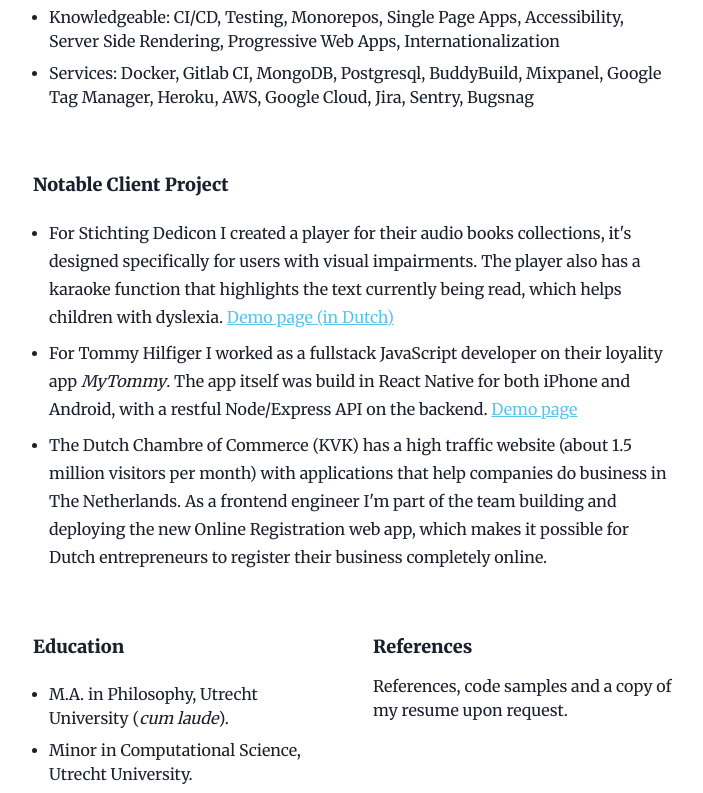
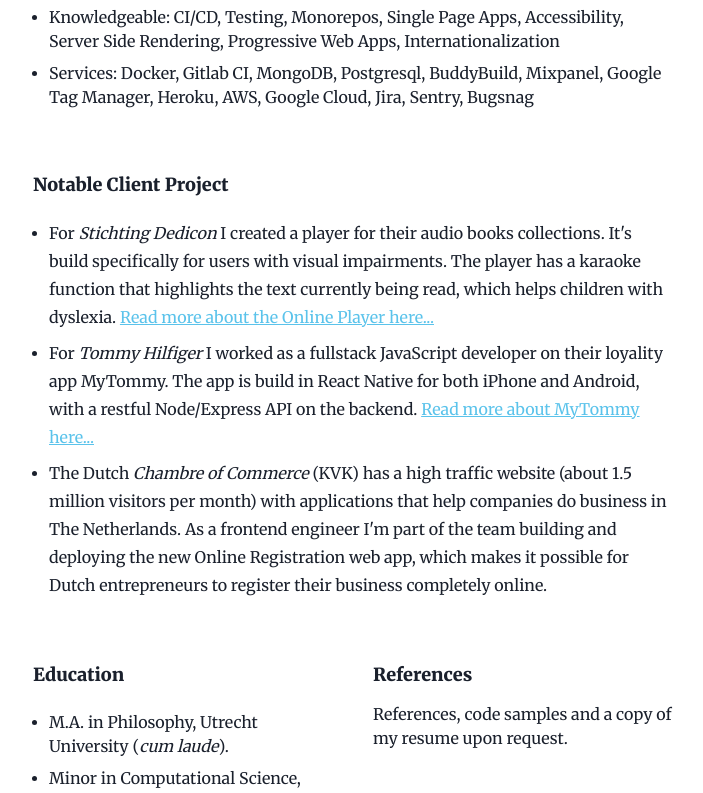
Before and after one commit to vnglst/koenvangilst.nl, a Next.js app: page / in a window 1280 px wide. Shown: the part 569-1362 px from the top of the page, without its empty margins (287-990 px from the left). Built offline with nearby package versions, Linux system fonts and the light colour scheme.

Commit message:
final check

```diff
--- a/pages/dedicon.tsx
+++ b/pages/dedicon.tsx
@@ -6,19 +6,17 @@ const Dedicon: FC = () => {
   return (
     <Layout title="Dedicon | Koen van Gilst" menu="home">
       <Card extraClasses="col-span-2">
-        <h1>
-          Project Online Player <span>[OLP]</span>
-        </h1>
+        <h1>Dedicon</h1>
         <p>
           Ontwikkeling van een online audiospeler in opdracht van Dedicon voor
           Stichting Passend Lezen.
         </p>
         <p>
-          Met de OLP krijgt de gebruiker op verschillende manieren ondersteuning
-          bij het lezen. De ondersteuning bestaat o.a. uit een markering van de
-          zin/woorden van de door een menselijke stem voorgelezen tekst.
-          Daarnaast kunnen voorleessnelheid, lettergrootte, kleuren etc. worden
-          aangepast.
+          Met de Online Player (OLP) krijgt de gebruiker op verschillende
+          manieren ondersteuning bij het lezen. De ondersteuning bestaat o.a.
+          uit een markering van de zin/woorden van de door een menselijke stem
+          voorgelezen tekst. Daarnaast kunnen voorleessnelheid, lettergrootte,
+          kleuren etc. worden aangepast.
         </p>
         <p>
           De OLP is geschikt gemaakt voor gebruik met een schermlezer en kan met
@@ -27,29 +25,25 @@ const Dedicon: FC = () => {
       </Card>
 
       <Card>
-        <h1>Voorbeeld audioboek</h1>
+        <h2>Voorbeeld audioboek</h2>
         <p>
           Hierbij opent de OLP het boek "Harry Potter en het vervloekte kind" in
           de audiomodus.
         </p>
-        <span className="links">
         <a href="https://olp.netlify.app/?bookUrl=https://olp.netlify.app/harry-potter/ncc.html">
           Harry Potter en het vervloekte kind (fragment)
         </a>
-        </span>
       </Card>
 
       <Card>
-        <h1>Voorbeeld combiboek</h1>
+        <h2>Voorbeeld combiboek</h2>
         <p>
           Hierbij opent de OLP het boek "Geel Gras" in de combimodus, waarbij de
           tekst en het woord wordt gemarkeerd.
         </p>
-        <span className="links">
         <a href="https://olp.netlify.app/?bookUrl=https://olp.netlify.app/geel-gras/ncc.html">
           Geel Gras (fragment)
         </a>
-        </span>
       </Card>
 
       <Card>
--- a/pages/hilfiger.tsx
+++ b/pages/hilfiger.tsx
@@ -26,7 +26,7 @@ const Hilfiger: FC = () => (
     </Card>
 
     <Card>
-      <h1>Backend</h1>
+      <h2>Backend</h2>
       <p>Node.js Express API:</p>
       <ul className="list-outside pl-5">
         <li>Nock for gray box testing</li>
@@ -37,7 +37,7 @@ const Hilfiger: FC = () => (
     </Card>
 
     <Card>
-      <h1>Frontend</h1>
+      <h2>Frontend</h2>
       <p>React + Redux:</p>
       <ul className="list-outside pl-5">
         <li>Redux Thunk, Persist etc.</li>
--- a/pages/index.tsx
+++ b/pages/index.tsx
@@ -59,30 +59,30 @@ const Home: FC = () => {
         <h2>Notable Client Project</h2>
         <ul className="list-outside pl-4 leading-7">
           <li>
-            For Stichting Dedicon I created a player for their audio books
-            collections, it's designed specifically for users with visual
-            impairments. The player also has a karaoke function that highlights
-            the text currently being read, which helps children with dyslexia.{" "}
+            For <i>Stichting Dedicon</i> I created a player for their audio
+            books collections. It's build specifically for users with visual
+            impairments. The player has a karaoke function that highlights the
+            text currently being read, which helps children with dyslexia.{" "}
             <Link href="/dedicon">
-              <a>Demo page (in Dutch)</a>
+              <a>Read more about the Online Player here...</a>
             </Link>
           </li>
           <li>
-            For Tommy Hilfiger I worked as a fullstack JavaScript developer on
-            their loyality app <i>MyTommy</i>. The app itself was build in React
+            For <i>Tommy Hilfiger</i> I worked as a fullstack JavaScript
+            developer on their loyality app MyTommy. The app is build in React
             Native for both iPhone and Android, with a restful Node/Express API
             on the backend.{" "}
             <Link href="/hilfiger">
-              <a>Demo page</a>
+              <a>Read more about MyTommy here...</a>
             </Link>
           </li>
           <li>
-            The Dutch Chambre of Commerce (KVK) has a high traffic website
-            (about 1.5 million visitors per month) with applications that help
-            companies do business in The Netherlands. As a frontend engineer I'm
-            part of the team building and deploying the new Online Registration
-            web app, which makes it possible for Dutch entrepreneurs to register
-            their business completely online.
+            The Dutch <i>Chambre of Commerce</i> (KVK) has a high traffic
+            website (about 1.5 million visitors per month) with applications
+            that help companies do business in The Netherlands. As a frontend
+            engineer I'm part of the team building and deploying the new Online
+            Registration web app, which makes it possible for Dutch
+            entrepreneurs to register their business completely online.
           </li>
         </ul>
       </Card>
--- a/pages/labs.tsx
+++ b/pages/labs.tsx
@@ -66,7 +66,7 @@ const Labs: FC = () => (
         <li>🎺 web audio for sounds</li>
       </ul>
       <Card.Footer>
-        [2019] <a href="https://lumber-jack.netlify.com">Play</a> +{" "}
+        [2019] <a href="https://lumber-jack.netlify.app">Play</a> +{" "}
         <a href="https://github.com/vnglst/lumber-jack">Source</a>
       </Card.Footer>
     </Card>
@@ -79,13 +79,13 @@ const Labs: FC = () => (
       </p>
       <Card.Footer>
         [2019]
-        <br /> 🕐 <a href="https://klok.netlify.com">Klok</a> +{" "}
+        <br /> 🕐 <a href="https://klok.netlify.app">Klok</a> +{" "}
         <a href="https://github.com/vnglst/klok">Source</a>
         <br />
-        🖌 <a href="https://kids-draw.netlify.com/">Kids Draw</a> +{" "}
+        🖌 <a href="https://kids-draw.netlify.app/">Kids Draw</a> +{" "}
         <a href="https://github.com/vnglst/kids-draw">Source</a>
         <br />
-        📖 <a href="https://write-only.netlify.com">Write Only</a> +{" "}
+        📖 <a href="https://write-only.netlify.app">Write Only</a> +{" "}
         <a href="https://github.com/vnglst/write-only">Source</a>
       </Card.Footer>
     </Card>
@@ -99,7 +99,7 @@ const Labs: FC = () => (
         while now and the results are... frightening?
       </p>
       <Card.Footer>
-        [2018] <a href="https://size-of-npm.netlify.com/">View</a> +{" "}
+        [2018] <a href="https://size-of-npm.netlify.app/">View</a> +{" "}
         <a href="https://github.com/vnglst/size-of-npm/">Source</a>
       </Card.Footer>
     </Card>
@@ -126,7 +126,7 @@ const Labs: FC = () => (
         offline is harder than I thought.
       </p>
       <Card.Footer>
-        [2018] <a href="https://peter-and-the-wolf.netlify.com">Play</a> +{" "}
+        [2018] <a href="https://peter-and-the-wolf.netlify.app">Play</a> +{" "}
         <a href="https://github.com/vnglst/peter-and-the-wolf">Source</a>
       </Card.Footer>
     </Card>
@@ -162,7 +162,7 @@ const Labs: FC = () => (
       </p>
       <Card.Footer>
         [2017] <br />
-        <a href="http://star-trek.netlify.com">Star Trek</a> +{" "}
+        <a href="http://star-trek.netlify.app">Star Trek</a> +{" "}
         <a href="https://github.com/vnglst/startrek ">Source</a>
         <br />
         <a href="http://starwars.koenvangilst.nl">Star Wars</a> +{" "}
```
Lines whose indentation alone changed are shown as unchanged.
